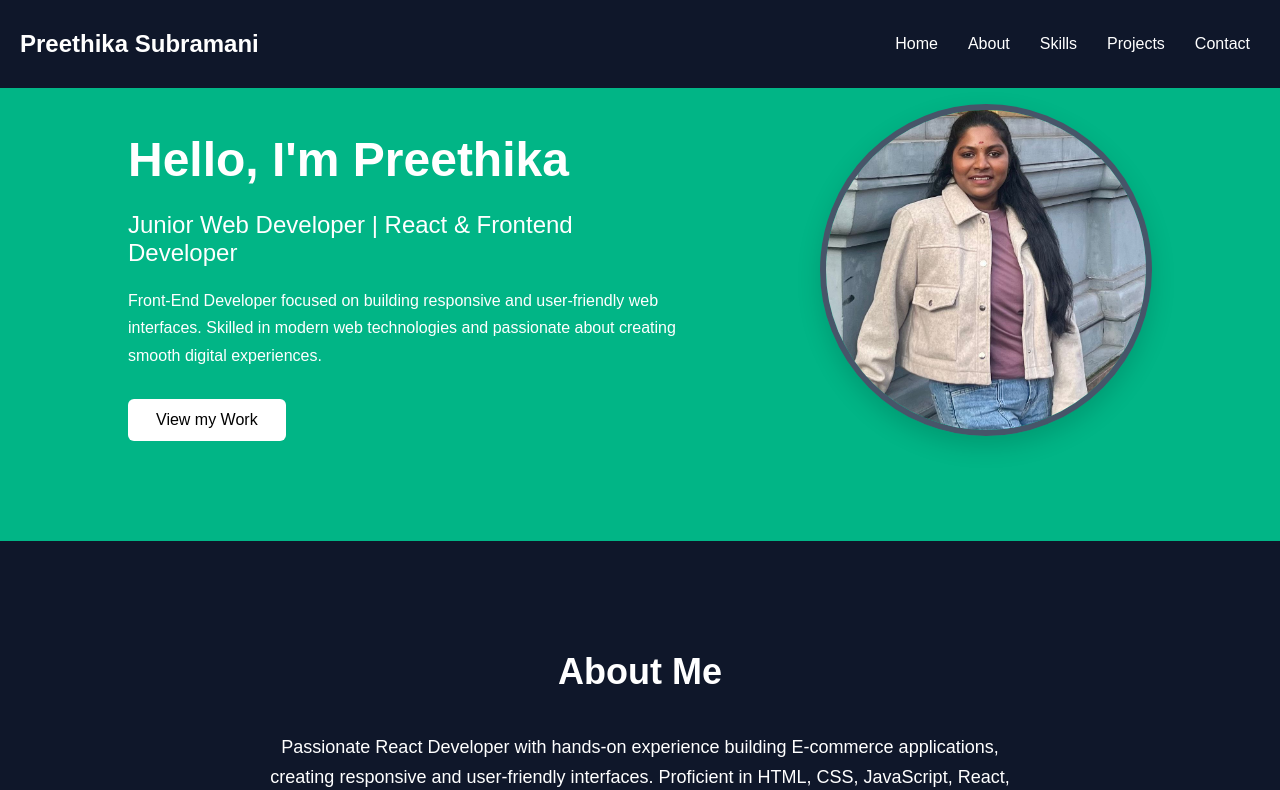
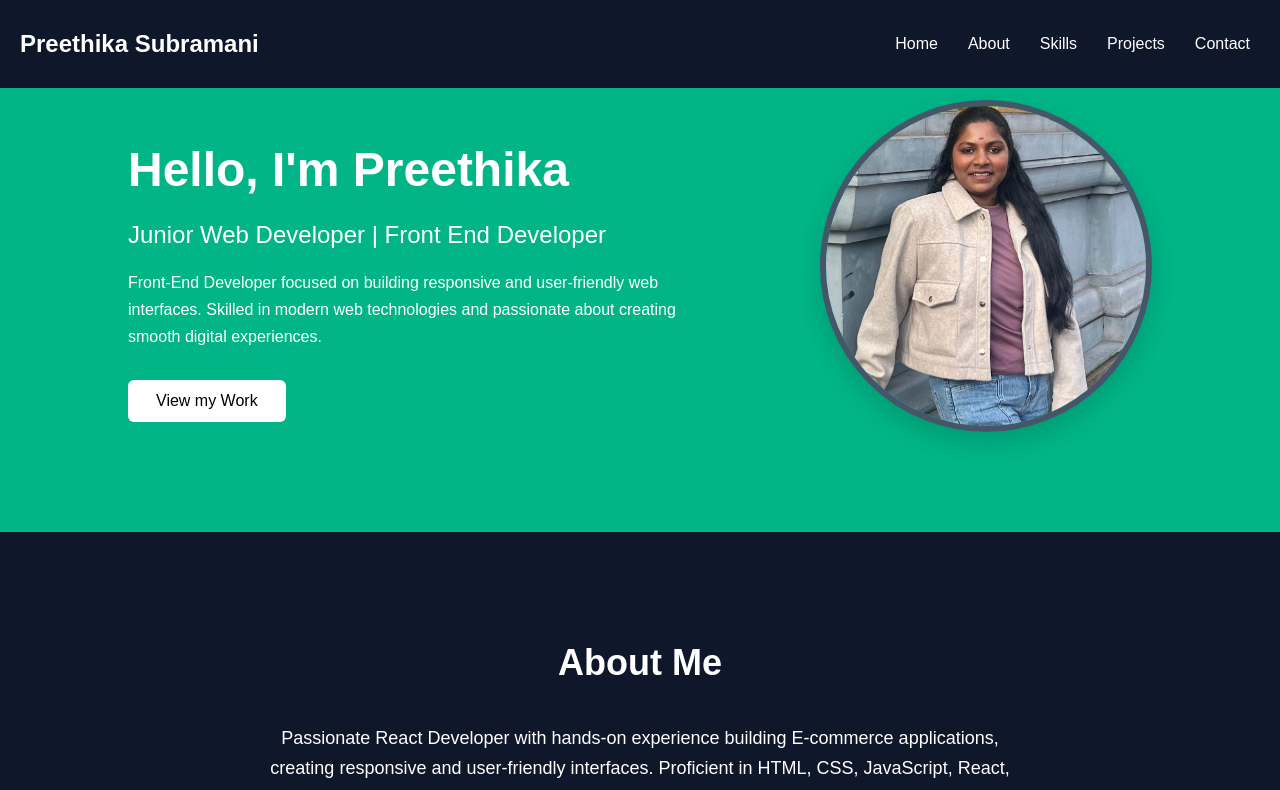
Before and after one commit to preethikasuburamani/Portfolio, a React (Vite) app: page / in a window 1280 px wide. Shown: the top 790 px of the page. Built offline with nearby package versions, Linux system fonts and the light colour scheme.

Commit message:
Merged remote changes

```diff
--- a/src/Components/Contact.jsx
+++ b/src/Components/Contact.jsx
@@ -43,20 +43,20 @@ function Contact() {
         <input
           type="text"
           name="user_name"
-          placeholder="Your Name"
+          placeholder="Name"
           required
         />
 
         <input
           type="email"
           name="user_email"
-          placeholder="Your Email"
+          placeholder="Email"
           required
         />
 
         <textarea
           name="message"
-          placeholder="Your Message"
+          placeholder="Message"
           rows="5"
           required
         ></textarea>
--- a/src/Components/Home.jsx
+++ b/src/Components/Home.jsx
@@ -18,7 +18,7 @@ function Home() {
     <Element name="home" className="section home-section">
       <div className="home-content">
         <h1>Hello, I'm Preethika</h1>
-        <h3>Junior Web Developer | React & Frontend Developer</h3>
+        <h3>Junior Web Developer | Front End Developer</h3>
 
         <p>Front-End Developer focused on building responsive and user-friendly web interfaces.
         Skilled in modern web technologies and passionate
```
